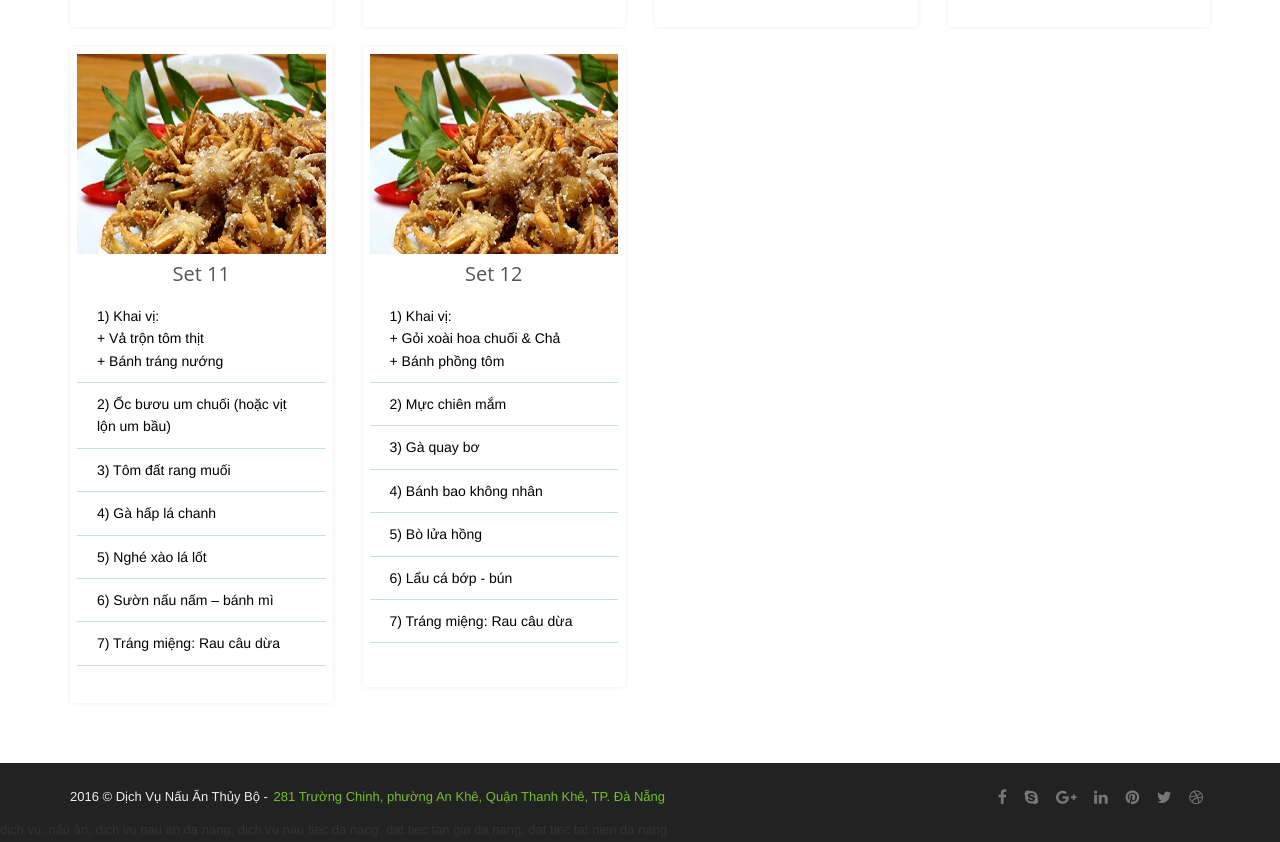
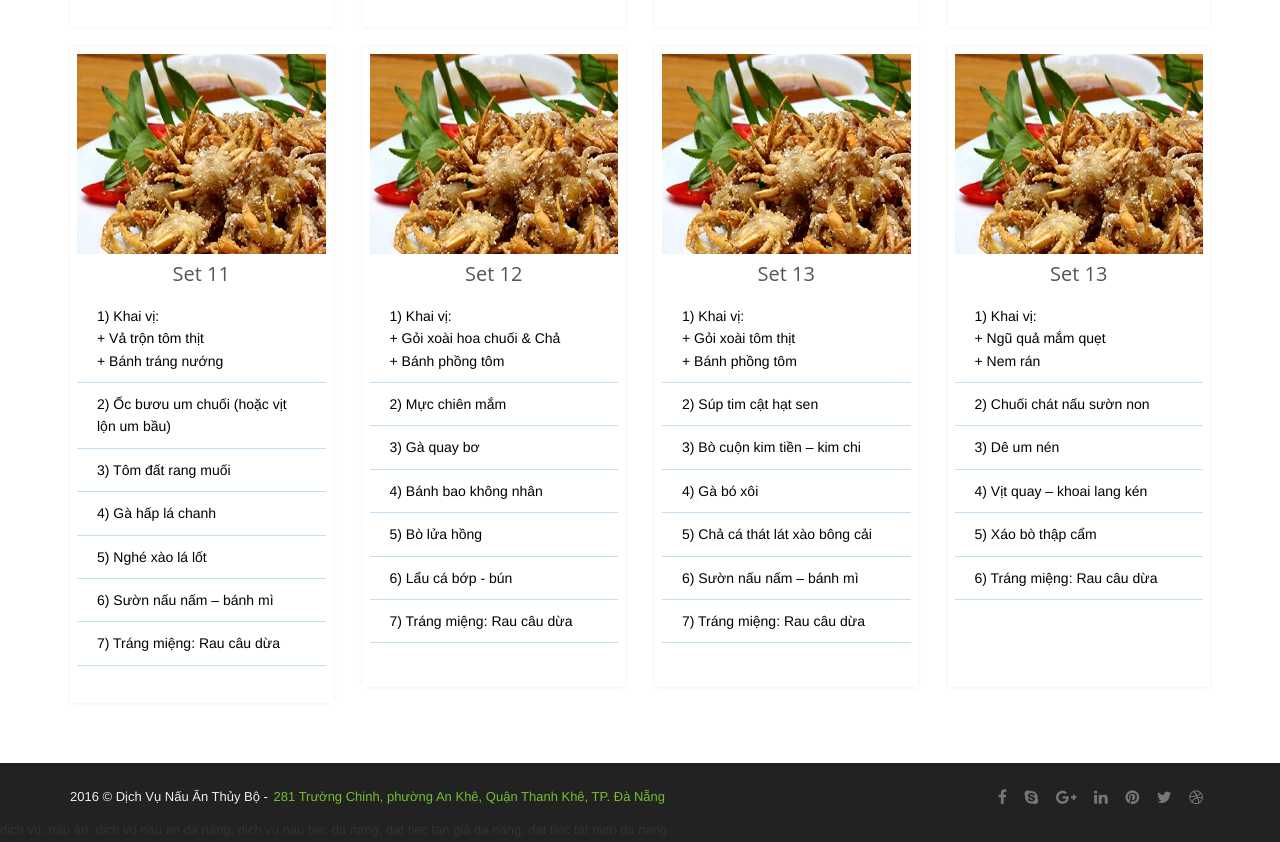
Before and after one commit to nguyenpc/thuybodanang, a Jekyll site: the page built from menu105.html, in a window 1280 px wide and 900 px high, scrolled down 2139 px, cut to the strip 0-842 px from the top of the window. Built offline with Jekyll 4.4.1, drawn with Linux system fonts in a browser that asks for light colours.

Commit message:
Update menu105.html

```diff
--- a/menu105.html
+++ b/menu105.html
@@ -311,6 +311,55 @@ permalink: thuc-don-tiec-105-000.html
         </div>
       </div>
 
+       <div class="col-md-3 col-sm-6 menu-detail">
+        <div class="thumbnails thumbnail-style thumbnail-kenburn pricing-table-v1">
+          <div class="thumbnail-menu">
+            <div class="overflow-hidden">
+              <img class="img-responsive" src="img/menu/detail/105-8-cua-dong.jpg" alt="">
+            </div>
+          </div>
+          <div class="caption pricing-v1 pricing-v1-blue">
+            <h3> Set 13</h3>
+            <ul class="list-unstyled pricing-v1-content">
+              <li>1) Khai vị:<br>
+                + Gỏi xoài tôm thịt<br>
+                + Bánh phồng tôm
+              </li>
+              <li>2) Súp tim cật hạt sen</li>
+              <li>3) Bò cuộn kim tiền – kim chi</li>
+              <li>4) Gà bó xôi</li>
+              <li>5) Chả cá thát lát xào bông cải</li>
+              <li>6) Sườn nấu nấm – bánh mì</li>
+              <li>7) Tráng miệng: Rau câu dừa</li>
+            </ul>
+          </div>
+        </div>
+      </div>
+
+       <div class="col-md-3 col-sm-6 menu-detail">
+        <div class="thumbnails thumbnail-style thumbnail-kenburn pricing-table-v1">
+          <div class="thumbnail-menu">
+            <div class="overflow-hidden">
+              <img class="img-responsive" src="img/menu/detail/105-8-cua-dong.jpg" alt="">
+            </div>
+          </div>
+          <div class="caption pricing-v1 pricing-v1-blue">
+            <h3> Set 13</h3>
+            <ul class="list-unstyled pricing-v1-content">
+              <li>1) Khai vị:<br>
+                + Ngũ quả mắm quẹt<br>
+                + Nem rán
+              </li>
+              <li>2) Chuối chát nấu sườn non</li>
+              <li>3) Dê um nén</li>
+              <li>4) Vịt quay – khoai lang kén</li>
+              <li>5) Xáo bò thập cẩm</li>
+              <li>6) Tráng miệng: Rau câu dừa</li>
+            </ul>
+          </div>
+        </div>
+      </div>
+
     </div>
   </div>
 <div style="position:fixed;bottom:5px;right:5px;z-index:99;background: red;border-radius: 50%;justify-content: center;align-items: center;display: flex;">
```
